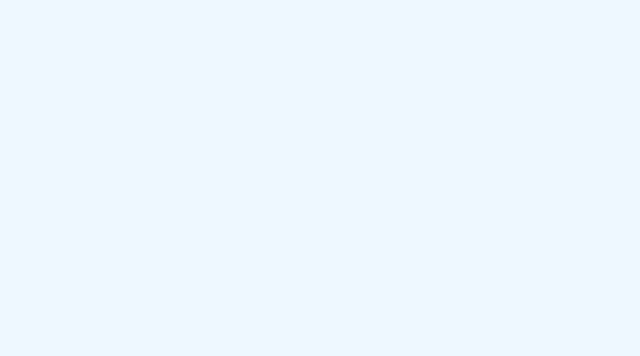
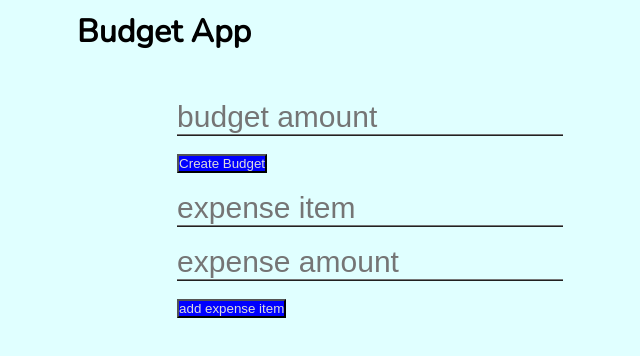
Before and after one commit to raymanl33/1620-Make-Up, a plain HTML site: page index.html in a window 1280 px wide. Shown: the whole page, without its empty margins (337-977 px from the left). Drawn offline with nearby package versions, Linux system fonts and the light colour scheme.

Commit message:
created budget app layout

```diff
--- a/CSS/style.css
+++ b/CSS/style.css
@@ -1,5 +1,61 @@
 * {
     margin: 0px;
     padding: 0px;
-    background-color: aliceblue;
+    background-color: #E0FFFF;
 }
+
+.container {
+    display: grid;
+    grid-template-columns: repeat(3 1fr);
+    grid-template-rows: 1fr;
+    grid-template-areas: 'left center right';
+    width: 100vw;
+    height: 100vh;
+}
+
+.budget {
+    display: center;
+    transform: translate(100px, 100px);
+}
+
+h1 {
+    margin-top: 10px;
+    transform: translate(100%);
+    font-family: 'Nunito', sans-serif;
+}
+
+#CreateBudget {
+    font-size: 30px;
+    border-top: none;
+    border-left: none;
+    border-right: none;
+    border-bottom-style: ridge;
+}
+
+
+#ExpItem {
+    font-size: 30px;
+    border-top: none;
+    border-left: none;
+    border-right: none;
+    border-bottom-style: ridge;
+}
+
+#ExpAmount {
+    font-size: 30px;
+    border-top: none;
+    border-left: none;
+    border-right: none;
+    border-bottom-style: ridge;
+}
+
+.create {
+    color: #DCDCDC;
+    background-color: #0000FF;
+}
+
+
+.addExpense {
+    color: #DCDCDC;
+    background-color: #0000FF;
+}
--- a/JS/app.js
+++ b/JS/app.js
@@ -0,0 +1,13 @@
+
+
+
+function storebudget() {
+    const budget = document.querySelector('#CreateBudget')
+    let currentbudget = budget.value
+    console.log(currentbudget)
+    return currentbudget
+}
+
+function calculation() {
+    console.log(storebudget())
+}
--- a/index.html
+++ b/index.html
@@ -4,9 +4,28 @@
     <meta charset="UTF-8">
     <meta name="viewport" content="width=device-width, initial-scale=1.0">
     <link rel="stylesheet" href="CSS/style.css">
+    <link rel="preconnect" href="https://fonts.gstatic.com">
+    <link href="https://fonts.googleapis.com/css2?family=Nunito:wght@300&display=swap" rel="stylesheet">
+    <script defer src="JS/app.js"></script>
     <title>Budget</title>
 </head>
 <body>
+    <div class="container">
+        <h1>Budget App</h1>
+        <form class="budget">
+            <label for="BudgetAmount"></label>
+            <input type="number" id="CreateBudget" name="BuudgetAmount" placeholder="budget amount"><br><br>
+            <button onclick="storebudget()" class="create" type="button">Create Budget</button><br><br>
+            <lable for="Expenses"></lable>
+            <input type="number" id="ExpItem" name="Expenses" placeholder="expense item"><br><br>
+            <input type="number" id="ExpAmount" name="Expenses" placeholder="expense amount"><br><br>
+            <button class="addExpense" type="button">add expense item</button>
+
+        </form>
+    </div>
+
+
+
 
 </body>
 </html>
```
